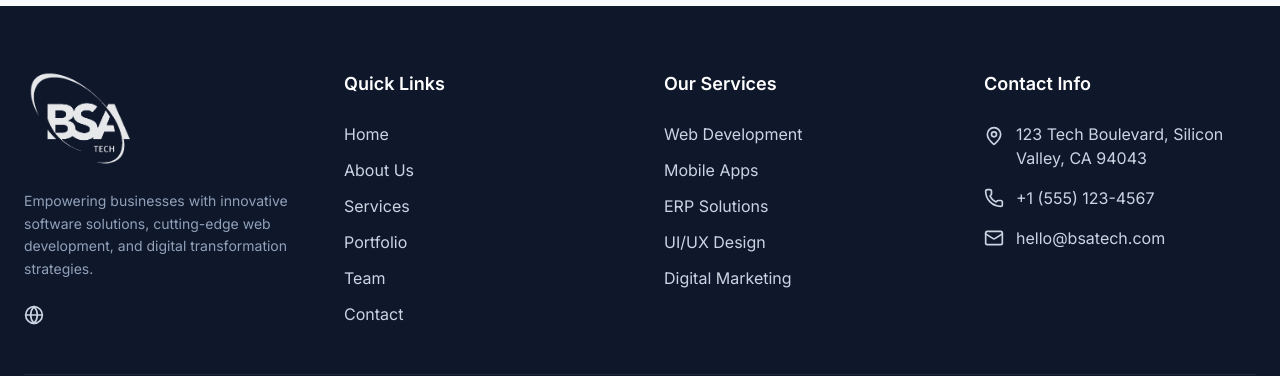
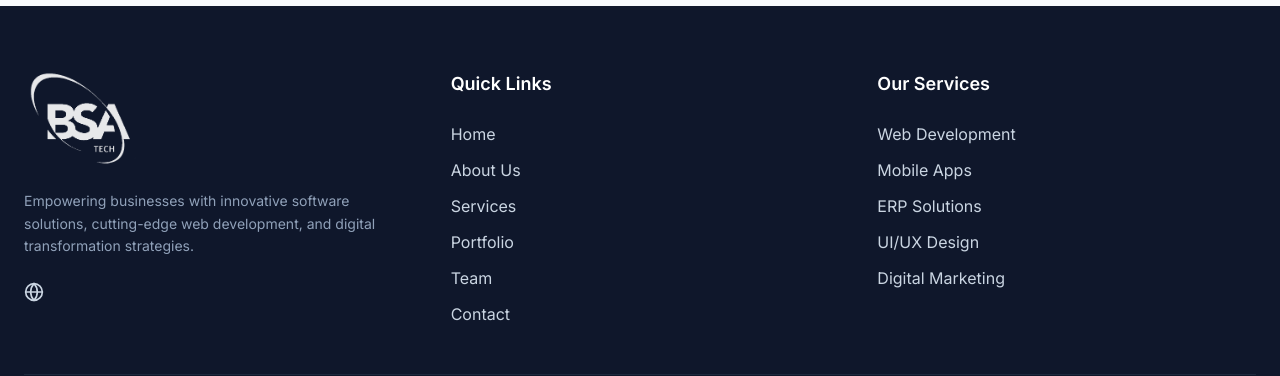
Before and after one commit to Sourabh262/BSA-TECH, a React (Vite) app in the folder frontend/: page /team in a window 1280 px wide. Shown: the part 779-1155 px from the top of the page. Built offline with nearby package versions, Linux system fonts and the light colour scheme.

Commit message:
Remove unnecessary Contact Info section from Footer and adjust layout columns

```diff
--- a/frontend/src/components/layout/Footer.tsx
+++ b/frontend/src/components/layout/Footer.tsx
@@ -6,7 +6,7 @@
   return (
     <footer className="bg-slate-900 text-slate-300 pt-16 pb-8">
       <div className="container mx-auto px-4 md:px-6">
-        <div className="grid grid-cols-1 md:grid-cols-2 lg:grid-cols-4 gap-12 mb-12">
+        <div className="grid grid-cols-1 md:grid-cols-2 lg:grid-cols-3 gap-12 mb-12">
           {/* Brand */}
           <div className="space-y-4">
             <Link to="/" className="flex items-center gap-2 mb-6 inline-flex">
@@ -48,24 +48,7 @@
             </ul>
           </div>
 
-          {/* Contact */}
-          <div>
-            <h3 className="text-lg font-semibold text-white mb-6">Contact Info</h3>
-            <ul className="space-y-4">
-              <li className="flex items-start gap-3">
-                <MapPin size={20} className="text-primary-500 shrink-0 mt-1" />
-                <span>123 Tech Boulevard, Silicon Valley, CA 94043</span>
-              </li>
-              <li className="flex items-center gap-3">
-                <Phone size={20} className="text-primary-500 shrink-0" />
-                <span>+1 (555) 123-4567</span>
-              </li>
-              <li className="flex items-center gap-3">
-                <Mail size={20} className="text-primary-500 shrink-0" />
-                <span>hello@bsatech.com</span>
-              </li>
-            </ul>
-          </div>
+
         </div>
 
         <div className="border-t border-slate-800 pt-8 flex flex-col md:flex-row justify-between items-center gap-4">
```
